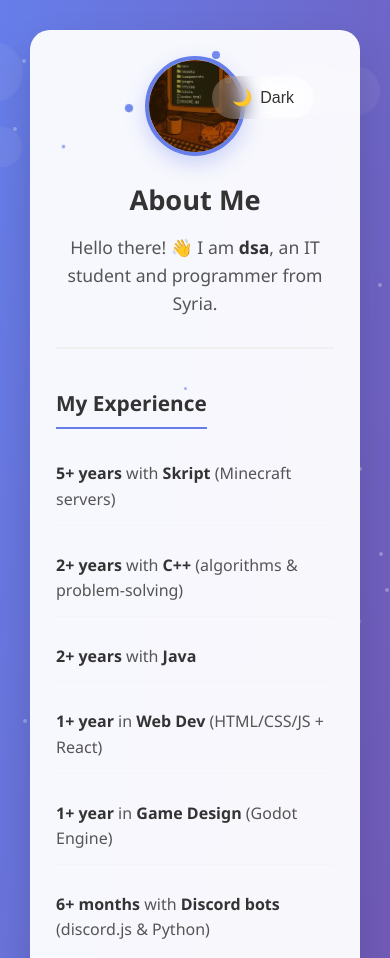
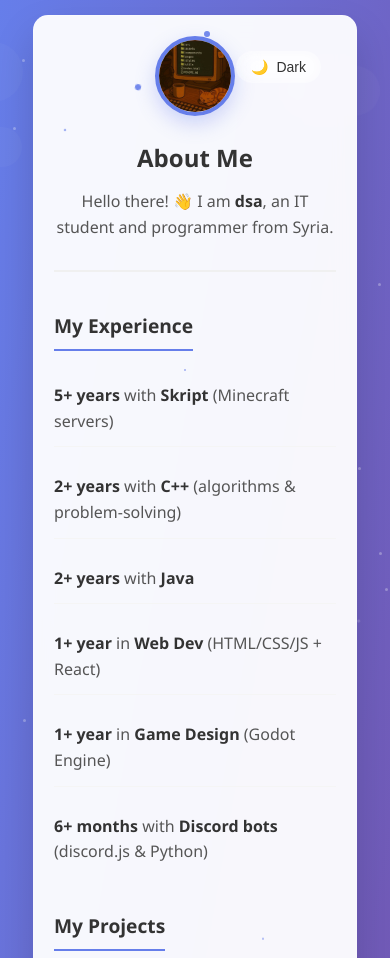
Before and after one commit to Dsa-123/profile, a plain HTML site: page index.html in a window 390 px wide. Shown: the top 958 px of the page. Drawn offline with Linux system fonts and the light colour scheme.

Commit message:
Update style.css

```diff
--- a/style.css
+++ b/style.css
@@ -94,6 +94,40 @@ body.dark-mode .cloud {
     animation-delay: 10s;
 }
 
+@keyframes drift {
+    0% {
+        transform: translateX(0px) translateY(0px);
+    }
+    25% {
+        transform: translateX(100vw) translateY(-20px);
+    }
+    50% {
+        transform: translateX(120vw) translateY(0px);
+    }
+    100% {
+        transform: translateX(130vw) translateY(-10px);
+    }
+}
+
+@keyframes bgFloat {
+    0%, 100% {
+        transform: translateY(0px) translateX(0px) rotate(0deg);
+        opacity: 0.3;
+    }
+    25% {
+        transform: translateY(-100px) translateX(50px) rotate(90deg);
+        opacity: 0.8;
+    }
+    50% {
+        transform: translateY(-50px) translateX(100px) rotate(180deg);
+        opacity: 0.5;
+    }
+    75% {
+        transform: translateY(-150px) translateX(25px) rotate(270deg);
+        opacity: 0.7;
+    }
+}
+
 .main {
     width: 100%;
     max-width: 800px;
@@ -158,7 +192,7 @@ body.dark-mode .card-particle {
     position: absolute;
     top: 20px;
     right: 20px;
-    background: rgba(255, 255, 255, 0.2);
+    background: rgba(255, 255, 255, 0.1);
     border: none;
     border-radius: 50px;
     padding: 12px 20px;
@@ -390,55 +424,76 @@ body.dark-mode .icon{
 }
 
 @media (max-width: 600px) {
+    body {
+        padding: 15px;
+    }
+
+    .main{
+        max-width: 90%;
+    }
+    p{
+        font-size: 1em;
+    }
+
     .card {
-        padding: 25px;
-        margin: 10px;
+        padding: 20px;
+        margin: 0;
+        border-radius: 15px;
+        width: 100%;
+        max-width: none;
     }
 
     .pfp {
-        width: 100px;
-        height: 100px;
+        width: 80px;
+        height: 80px;
     }
 
     .card-title {
-        font-size: 1.7em;
+        font-size: 1.5em;
     }
 
     .section-title {
-        font-size: 1.3em;
+        font-size: 1.2em;
+    }
+
+    .dark-mode-toggle {
+        padding: 8px 15px;
+        font-size: 14px;
+        top: 15px;
+        right: 15px;
+    }
+
+    .particle {
+        width: 6px;
+        height: 6px;
+    }
+
+    .bg-particle {
+        width: 3px;
+        height: 3px;
+    }
+
+    .card-particle {
+        width: 2px;
+        height: 2px;
+    }
+
+    .cloud {
+        opacity: 0.3;
+    }
+
+    .intro-text {
+        font-size: 1em;
+    }
+
+    .contact-row {
+        flex-direction: column;
+        align-items: flex-start;
+        gap: 5px;
+    }
+
+    .contact-row .icon {
+        margin-right: 0;
+        margin-bottom: 5px;
     }
 }
-
-@keyframes drift {
-    0% {
-        transform: translateX(0px) translateY(0px);
-    }
-    25% {
-        transform: translateX(100vw) translateY(-20px);
-    }
-    50% {
-        transform: translateX(120vw) translateY(0px);
-    }
-    100% {
-        transform: translateX(130vw) translateY(-10px);
-    }
-}
-
-@keyframes bgFloat {
-    0%, 100% {
-        transform: translateY(0px) translateX(0px) rotate(0deg);
-        opacity: 0.3;
-    }
-    25% {
-        transform: translateY(-100px) translateX(50px) rotate(90deg);
-        opacity: 0.8;
-    }
-    50% {
-        transform: translateY(-50px) translateX(100px) rotate(180deg);
-        opacity: 0.5;
-    }
-    75% {
-        transform: translateY(-150px) translateX(25px) rotate(270deg);
-        opacity: 0.7;
-    }
-}
```
